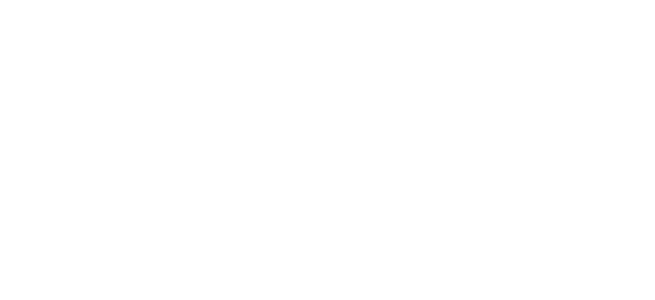
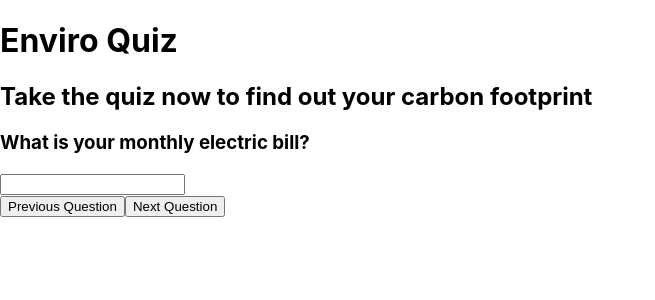
Before and after one commit to Team-53-CEN3031/CEN3031_DEPP_53, a React (Create React App) app in the folder frontend/: page /quiz in a window 1280 px wide. Before the commit this address had no page. Shown: the top 300 px of the page, without its empty margins (0-655 px from the left). Built offline with nearby package versions, Linux system fonts and the light colour scheme.

Commit message:
Add Quiz component and QuestionBank

```diff
--- a/frontend/src/App.js
+++ b/frontend/src/App.js
@@ -5,6 +5,7 @@
 import SignUp from "./components/SignUp";
 import Dashboard from "./components/Dashboard";
 import Login from "./components/Login";
+import Quiz from "./components/Quiz"
 
 
 function App() {
@@ -15,10 +16,12 @@
                     <Route path="/login" element={<Login/>}/>
                     <Route path="/signup" element={<SignUp/>}/>
                     <Route path="/dashboard" element={<Dashboard/>}/>
+                    <Route path="/quiz" element={<Quiz />} />
                     <Route path="/" element={<Dashboard />} />
                 </Routes>
             </BrowserRouter>
         </div>
+
     );
 }
 
--- /dev/null
+++ b/frontend/src/components/QuestionBank.js
@@ -0,0 +1,10 @@
+export const Questions = [
+    "What is your monthly electric bill?",
+    "What is your monthly gas bill?",
+    "What is your monthly oil bill?",
+    "How many miles have you driven this year?",
+    "How many flights (< 4 hours) have you taken this year",
+    "How many flights (> 4 hours) have you taken this year",
+    "Do you recycle paper?",
+    "Do you recycle alluminum and tin ?",
+]
--- /dev/null
+++ b/frontend/src/components/Quiz.js
@@ -0,0 +1,66 @@
+import "../styles/SignUp.css";
+import {Box, Button, Container, Paper, TextField} from "@mui/material";
+import React, {useState} from "react"
+import { Questions } from "../components/QuestionBank.js";
+
+function Quiz(){
+//use state to keep the current question and the score of the user
+const [currQuestion, setCurrQuestion] = useState(0);
+const [score, setScore] = useState(0);
+
+//Responses will be tracked with use state.
+//initial state will be an object with 8 different values, one for each question
+const [responses, setResponses] = useState({
+    question1: 0,
+    question2: 0,
+    question3: 0,
+    question4: 0,
+    question5: 0,
+    question6: 0,
+    question7: false,
+    question8: false,
+})
+
+const handleSubmit = (event) => {
+
+}
+
+const nextQuestion = () => {
+    setCurrQuestion(currQuestion + 1);
+}
+const previousQuestion = () =>
+{
+    if (currQuestion != 0)
+        setCurrQuestion(currQuestion - 1)
+};
+    return (
+        <div className="Quiz">
+            <h1>Enviro Quiz</h1>
+            <h2>Take the quiz now to find out your carbon footprint</h2>
+            <div>
+                <h3>{Questions[currQuestion]}</h3>
+                <div className = "answerForm">
+                    <form >
+                        <input
+                            id= "answer"
+                            class= "form-field"
+                            type = "number"
+                        />
+                    </form>
+                </div>
+
+                <button onClick={previousQuestion}>
+                Previous Question
+                </button>
+                {currQuestion == Questions.length-1 ? (
+                <button> Finish Quiz</button>
+                ) : (
+                <button onClick={nextQuestion}> Next Question </button>
+                )}
+            </div>
+
+        </div>
+    )
+}
+
+export default Quiz;
```
Also changed, not shown: frontend/src/components/QuizResults.js (added), frontend/src/styles/Quiz.css (added).
